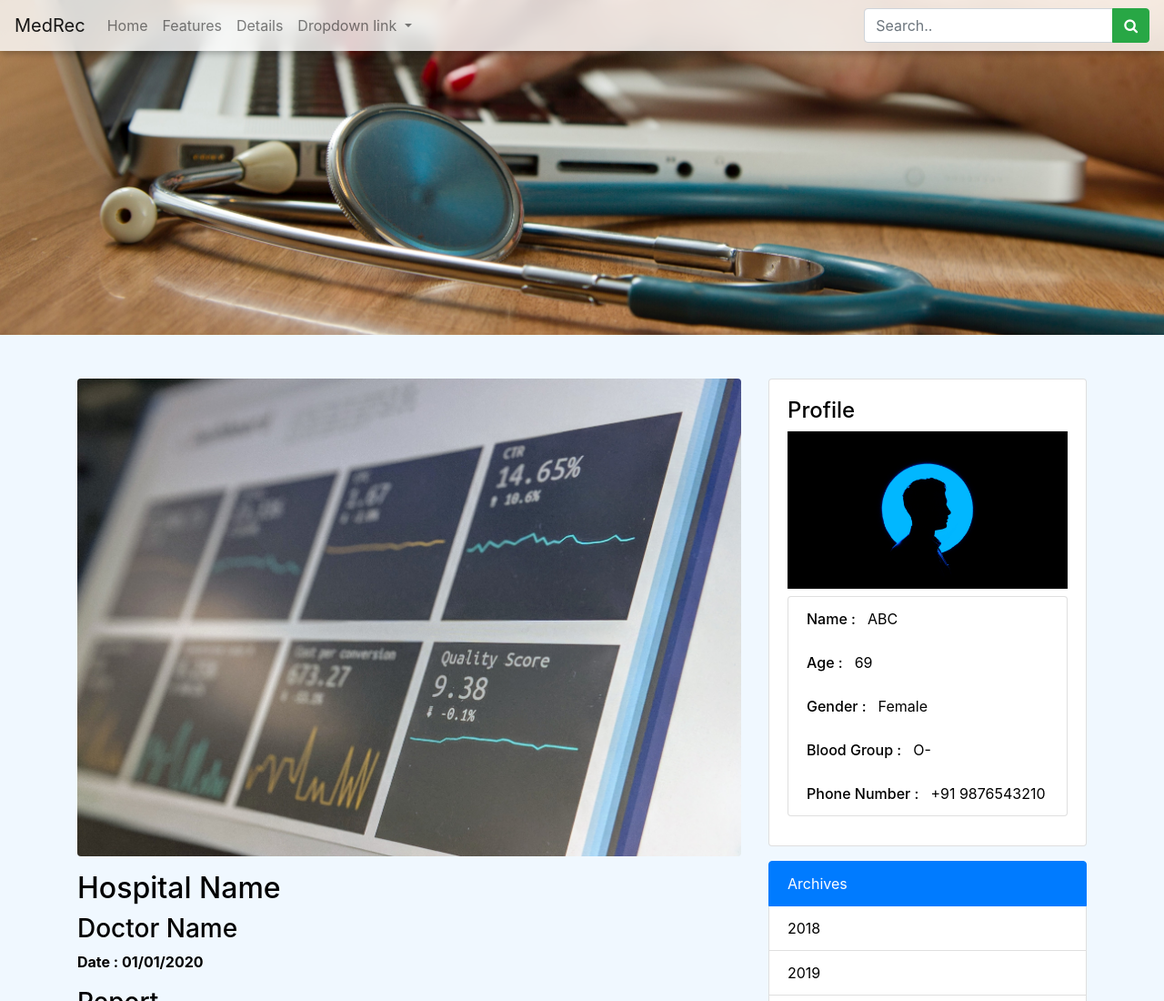
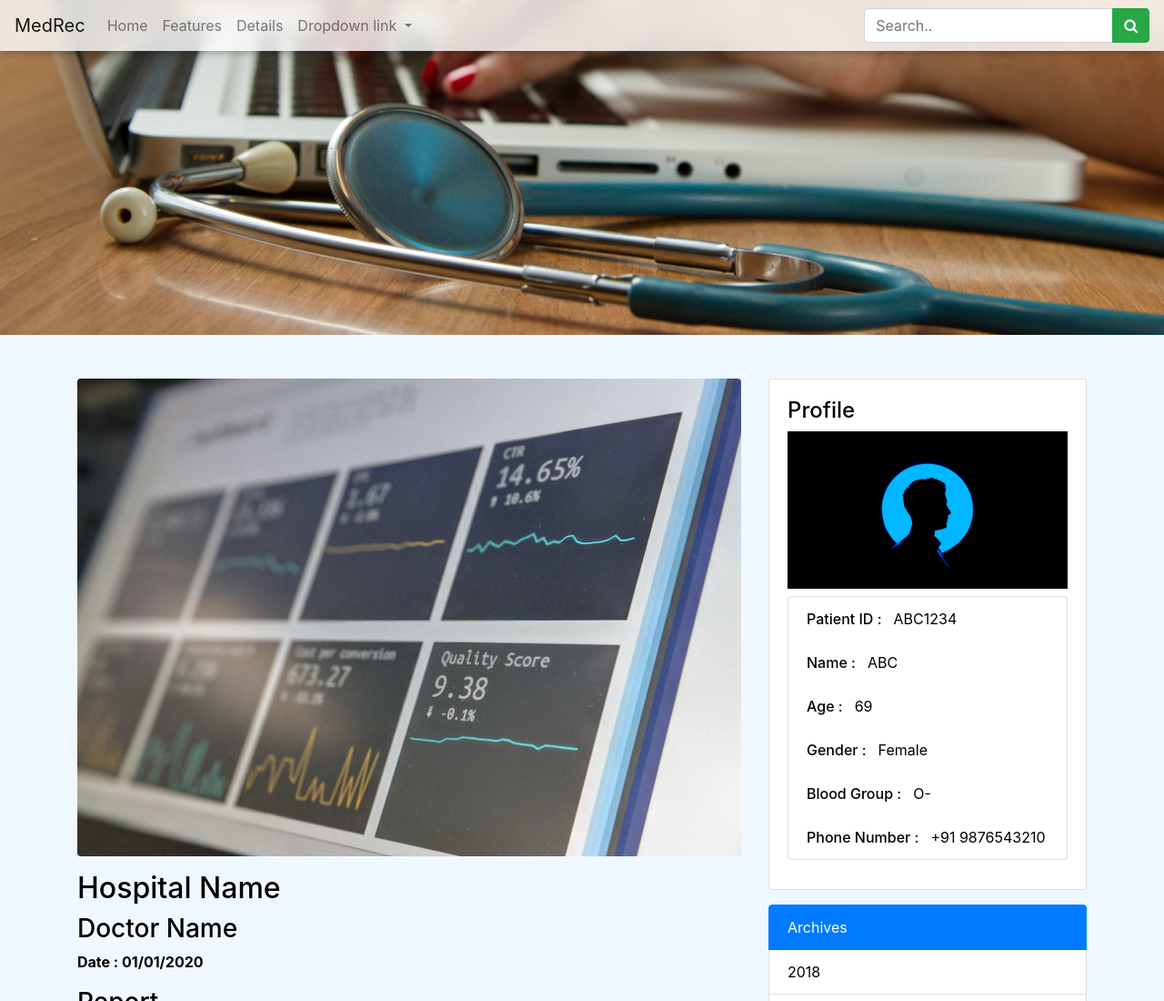
Before and after one commit to ashish-garg18/octahacks3.0, a plain HTML site: page report.html in a window 1280 px wide. Shown: the top 1100 px of the page at 91% size. Drawn offline with nearby package versions, Linux system fonts and the light colour scheme.

Commit message:
patient id in the report page

```diff
--- a/report.html
+++ b/report.html
@@ -117,6 +117,10 @@
                                             <div class="card-body profile-body mt-2">
                                                 <div class="list-group border-0">
                                                     <div class="list-group-item border-bottom-0">
+                                                        <h6 class="inline">Patient ID : &nbsp;</h6>
+                                                        <p class="inline">ABC1234</p>
+                                                    </div>
+                                                    <div class="list-group-item border-bottom-0">
                                                         <h6 class="inline">Name : &nbsp;</h6>
                                                         <p class="inline">ABC</p>
                                                     </div>
```
